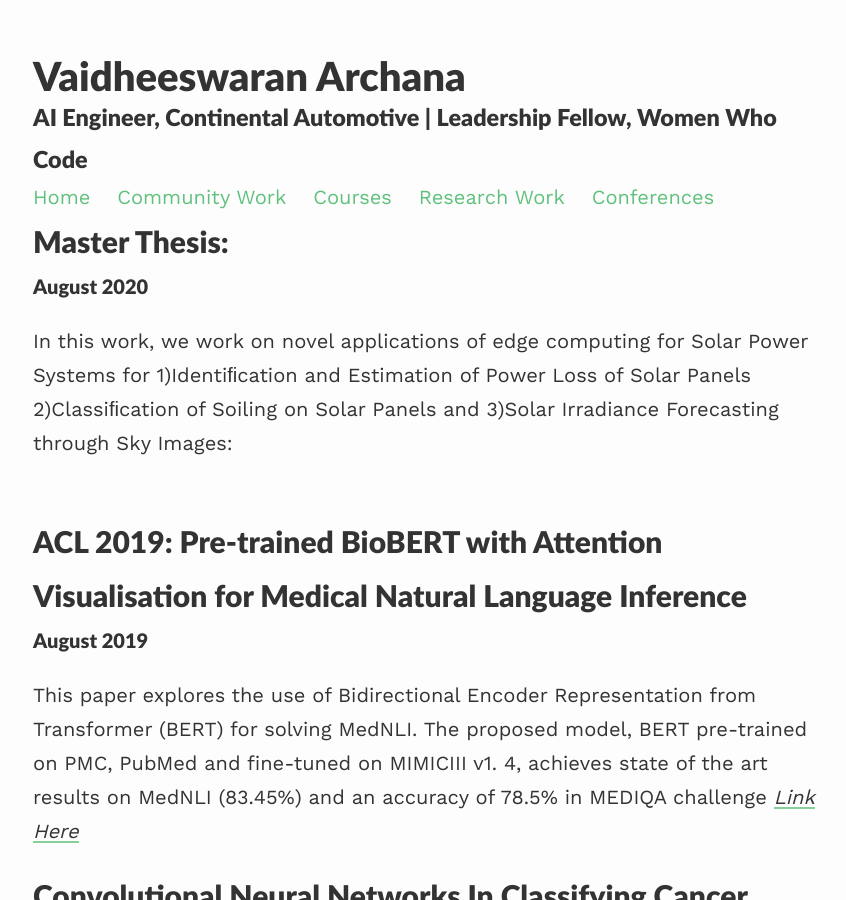
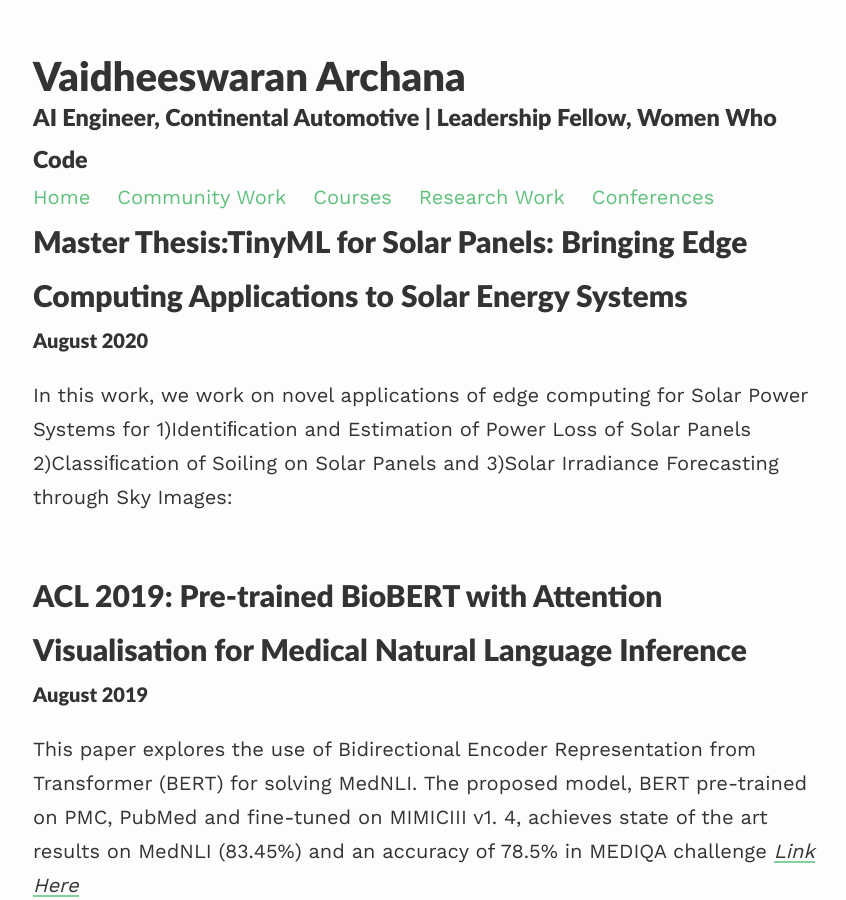
Before and after one commit to varchanaiyer/gradportfolio, a Jekyll site: the page built from research/index.html, in a window 1280 px wide and 900 px high. Shown: the whole window, without its empty margins (207-1053 px from the left). Built offline with Jekyll 4.4.1, drawn with Linux system fonts in a browser that asks for light colours; nearby versions of some CDN libraries.

Commit message:
Update index.html

```diff
--- a/research/index.html
+++ b/research/index.html
@@ -2,7 +2,7 @@
 layout: default
 ---
 
-<h2>Master Thesis: </h2>
+<h2>Master Thesis:TinyML for Solar Panels: Bringing Edge Computing Applications to Solar Energy Systems</h2>
 <h4>August 2020</h4>
   <p>In this work, we work on novel applications of edge computing for Solar Power Systems for 1)Identiﬁcation and Estimation of Power Loss of Solar Panels
 2)Classiﬁcation of Soiling on Solar Panels and 3)Solar Irradiance Forecasting through Sky Images:</p></br>
```
